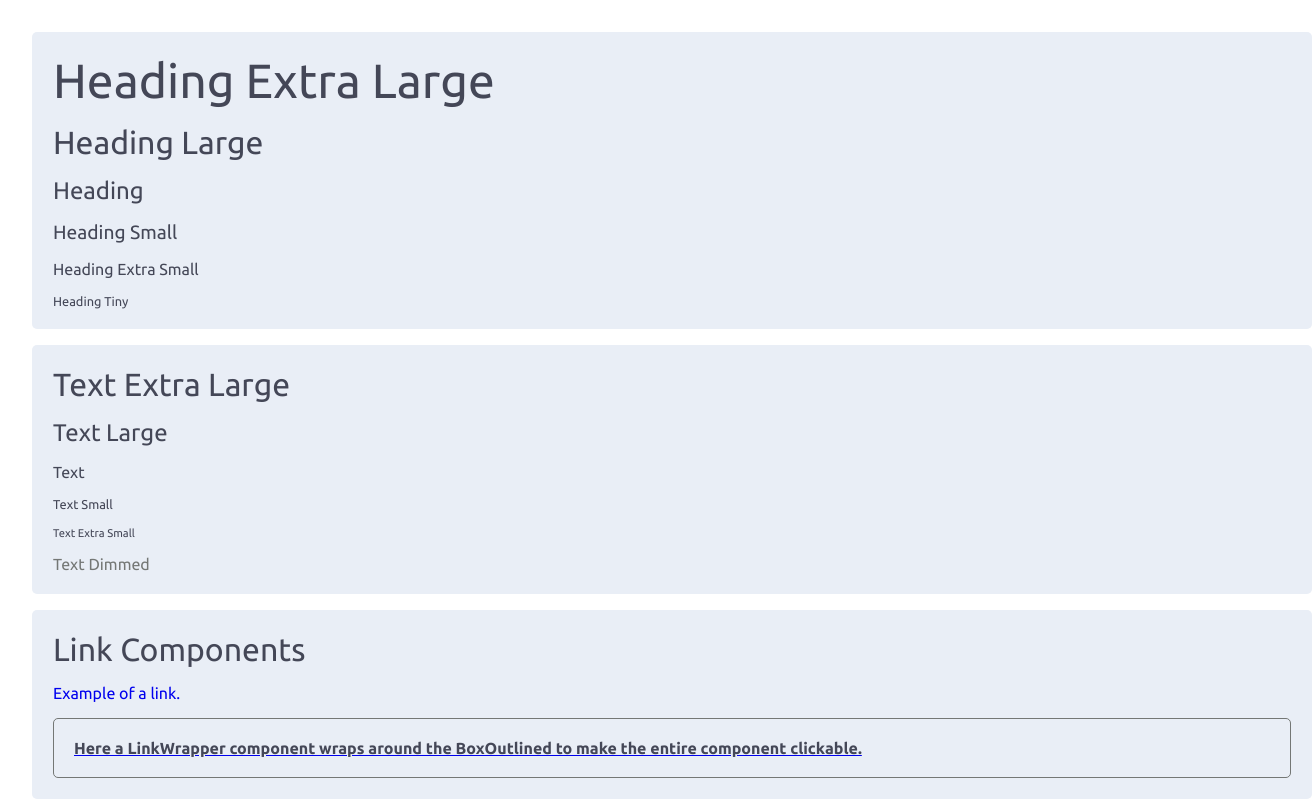
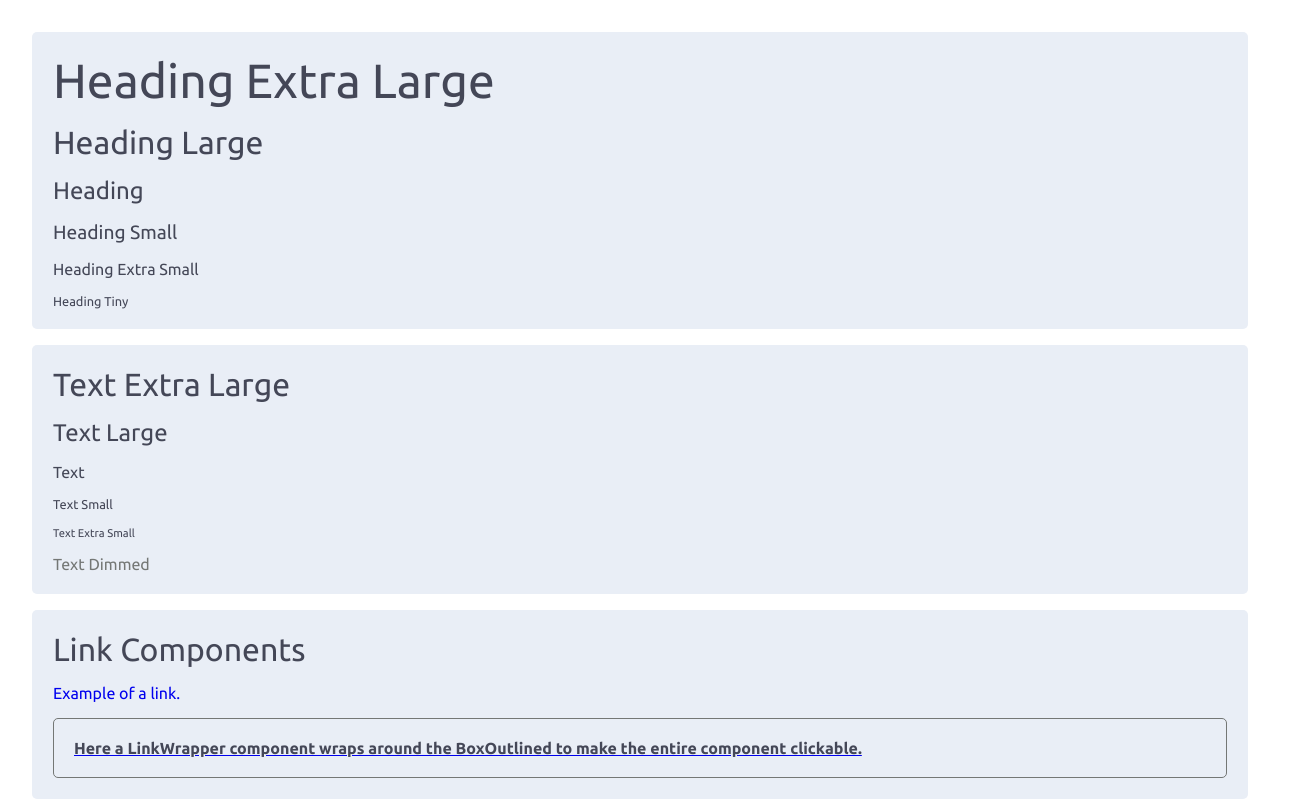
Before and after one commit to znx-x/llane-ui, a React (Create React App) app: page / in a window 1280 px wide. Shown: the top 800 px of the page, 1312 px wide, since content can reach past the window. Built offline with nearby package versions, Linux system fonts and the light colour scheme.

Commit message:
fix wrappers

```diff
--- a/src/Wrapper/index.ts
+++ b/src/Wrapper/index.ts
@@ -12,11 +12,9 @@ interface ComponentProps {
 export const AppWrapper = styled.div<ComponentProps>`
   background: ${(props) => props.background || "transparent"};
   background-image: ${(props) => props.backgroundImage || ""};
-  height: 100vh;
   margin: ${(props) => props.margin || "0"};
   overflow: ${(props) => props.margin || "auto"};
   padding: ${(props) => props.margin || "1rem"};
-  width: 100vw;
 `;
 
 export const PageWrapper = styled.div<ComponentProps>`
@@ -25,8 +23,8 @@ export const PageWrapper = styled.div<ComponentProps>`
   height: auto;
   margin: ${(props) => props.margin || "0"};
   max-height: 100%;
-  max-width: 100%;
   overflow: ${(props) => props.margin || "auto"};
   padding: ${(props) => props.margin || "1rem"};
-  width: ${(props) => props.width || "1320px"};
+  width: ${(props) => props.width};
+  max-width: ${(props) => props.width || "1320px"};
 `;
```
